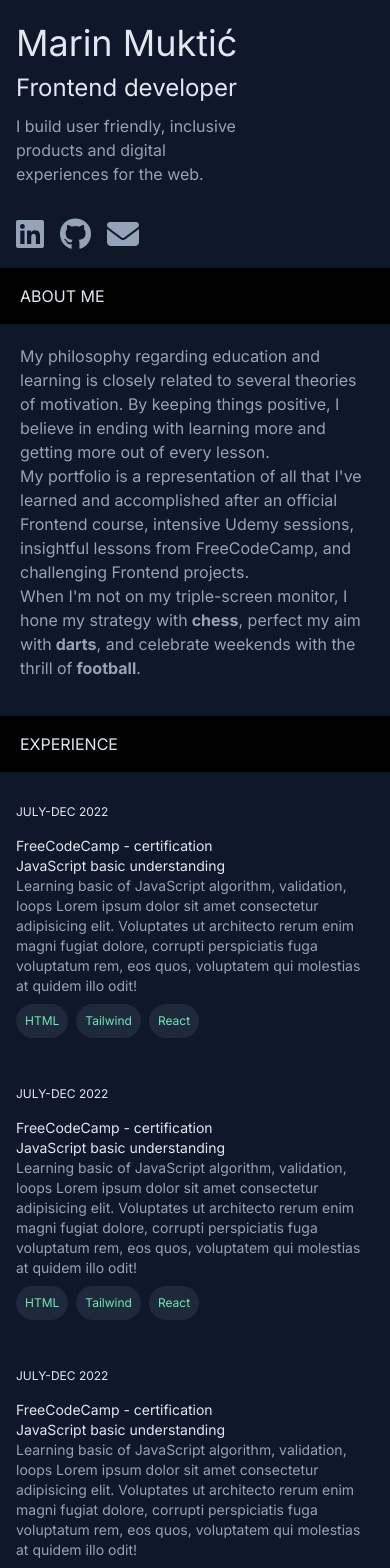
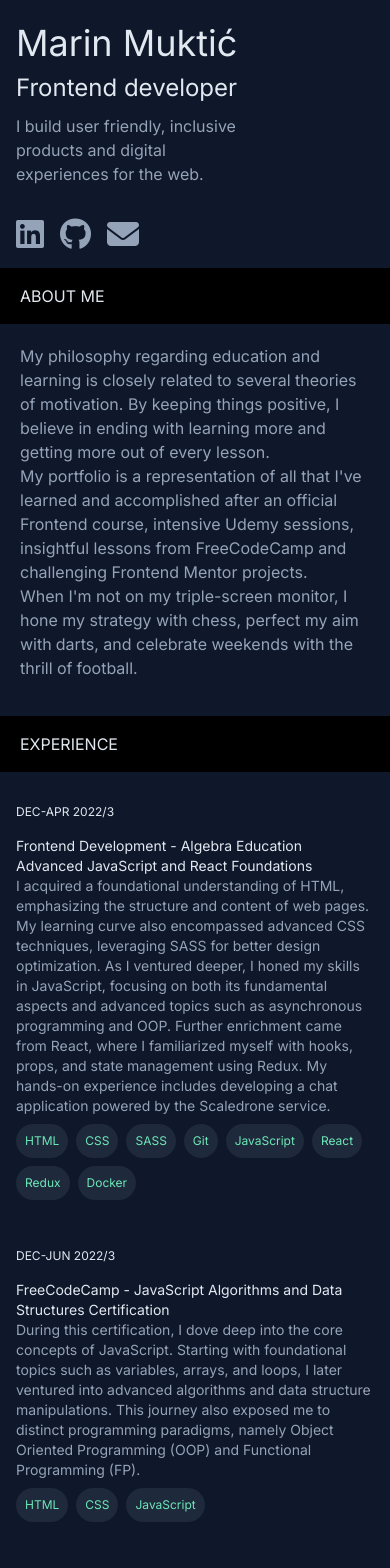
Before and after one commit to Marin303/portfolio_react, a React (Create React App) app: page / in a window 390 px wide. Shown: the top 1568 px of the page. Built offline with nearby package versions, Linux system fonts and the light colour scheme.

Commit message:
experience description

```diff
--- a/src/Pages/Experience.jsx
+++ b/src/Pages/Experience.jsx
@@ -7,59 +7,79 @@ const Experience = () => {
         EXPERIENCE
       </div>
       <section className="hoverEffect flex flex-col sm:flex-row sm:justify-around lg:justify-start gap-4 mt-4 p-4 rounded text-sm">
-        <p className="text-xs">JULY-DEC 2022</p>
+        <p className="text-xs">DEC-APR 2022/3</p>
         <div className="md:w-1/2">
-          <p>FreeCodeCamp - certification</p>
-          <p>JavaScript basic understanding</p>
+          <p>Frontend Development - Algebra Education</p>
+          <p>Advanced JavaScript and React Foundations</p>
           <p className="text-slate-400">
-            Learning basic of JavaScript algorithm, validation, loops Lorem
-            ipsum dolor sit amet consectetur adipisicing elit. Voluptates ut
-            architecto rerum enim magni fugiat dolore, corrupti perspiciatis
-            fuga voluptatum rem, eos quos, voluptatem qui molestias at quidem
-            illo odit!
+            I acquired a foundational understanding of HTML, emphasizing the
+            structure and content of web pages. My learning curve also
+            encompassed advanced CSS techniques, leveraging SASS for better
+            design optimization. As I ventured deeper, I honed my skills in
+            JavaScript, focusing on both its fundamental aspects and advanced
+            topics such as asynchronous programming and OOP. Further enrichment
+            came from React, where I familiarized myself with hooks, props, and
+            state management using Redux. My hands-on experience includes
+            developing a chat application powered by the Scaledrone service.
           </p>
           <div className="text-emerald-300 flex flex-wrap gap-2 text-xs skills mt-2">
             <p>HTML</p>
-            <p>Tailwind</p>
+            <p>CSS</p>
+            <p>SASS</p>
+            <p>Git</p>
+            <p>JavaScript</p>
             <p>React</p>
+            <p>Redux</p>
+            <p>Docker</p>
           </div>
         </div>
       </section>
       <section className="hoverEffect flex flex-col sm:flex-row sm:justify-around lg:justify-start gap-4 mt-4 p-4 rounded text-sm">
-        <p className="text-xs">JULY-DEC 2022</p>
+        <p className="text-xs">DEC-JUN 2022/3</p>
         <div className="md:w-1/2">
-          <p>FreeCodeCamp - certification</p>
-          <p>JavaScript basic understanding</p>
+          <p>
+            FreeCodeCamp - JavaScript Algorithms and Data Structures
+            Certification
+          </p>
           <p className="text-slate-400">
-            Learning basic of JavaScript algorithm, validation, loops Lorem
-            ipsum dolor sit amet consectetur adipisicing elit. Voluptates ut
-            architecto rerum enim magni fugiat dolore, corrupti perspiciatis
-            fuga voluptatum rem, eos quos, voluptatem qui molestias at quidem
-            illo odit!
+            During this certification, I dove deep into the core concepts of
+            JavaScript. Starting with foundational topics such as variables,
+            arrays, and loops, I later ventured into advanced algorithms and
+            data structure manipulations. This journey also exposed me to
+            distinct programming paradigms, namely Object Oriented Programming
+            (OOP) and Functional Programming (FP).
           </p>
           <div className="text-emerald-300 flex flex-wrap gap-2 text-xs skills mt-2">
             <p>HTML</p>
-            <p>Tailwind</p>
-            <p>React</p>
+            <p>CSS</p>
+            <p>JavaScript</p>
           </div>
         </div>
       </section>
       <section className="hoverEffect flex flex-col sm:flex-row sm:justify-around lg:justify-start gap-4 mt-4 p-4 rounded text-sm">
-        <p className="text-xs">JULY-DEC 2022</p>
+        <p className="text-xs lg:pr-2">AUG-OCT 2022</p>
         <div className="md:w-1/2">
-          <p>FreeCodeCamp - certification</p>
-          <p>JavaScript basic understanding</p>
+          <p>
+            <a
+              href="https://www.freecodecamp.org/certification/Marin03/responsive-web-design"
+              target="_blank"
+              rel="noreferrer"
+            >
+              FreeCodeCamp - Responsive Web Design Certification
+            </a>
+          </p>
           <p className="text-slate-400">
-            Learning basic of JavaScript algorithm, validation, loops Lorem
-            ipsum dolor sit amet consectetur adipisicing elit. Voluptates ut
-            architecto rerum enim magni fugiat dolore, corrupti perspiciatis
-            fuga voluptatum rem, eos quos, voluptatem qui molestias at quidem
-            illo odit!
+            This certification enriched my design perspective, offering an
+            in-depth understanding of HTML and CSS. The course modules walked me
+            through creating dynamic layouts and responsive designs. I gained
+            hands-on experience by building various projects, including a cat
+            photo app and a magazine layout using modern techniques like CSS
+            Flexbox and Grid.
           </p>
           <div className="text-emerald-300 flex flex-wrap gap-2 text-xs skills mt-2">
             <p>HTML</p>
-            <p>Tailwind</p>
-            <p>React</p>
+            <p>CSS</p>
+            <p>SASS</p>
           </div>
         </div>
       </section>
--- a/src/Pages/Main.jsx
+++ b/src/Pages/Main.jsx
@@ -33,13 +33,13 @@ const Main = () => {
           <p>
             My portfolio is a representation of all that I've learned and
             accomplished after an official Frontend course, intensive Udemy
-            sessions, insightful lessons from FreeCodeCamp, and challenging
-            Frontend projects.
+            sessions, insightful lessons from FreeCodeCamp and challenging
+            Frontend Mentor projects.
           </p>
           <p>
             When I'm not on my triple-screen monitor, I hone my strategy with
             <span
-              className="pl-1 font-bold cursor-none"
+              className="pl-1 sm:font-bold sm:cursor-none sm:text-slate-300"
               onMouseEnter={() => handleIconHover(chessIcon)}
               onMouseMove={handleMouseMove}
               onMouseLeave={() => setHoveredIcon(null)}
@@ -48,7 +48,7 @@ const Main = () => {
             </span>,
             perfect my aim with
             <span
-              className="pl-1 font-bold cursor-none"
+              className="pl-1 sm:font-bold sm:cursor-none sm:text-slate-300"
               onMouseEnter={() => handleIconHover(dartIcon)}
               onMouseMove={handleMouseMove}
               onMouseLeave={() => setHoveredIcon(null)}
@@ -56,7 +56,7 @@ const Main = () => {
               darts
             </span>, and celebrate weekends with the thrill of
             <span
-              className="pl-1 font-bold cursor-none"
+              className="pl-1 sm:font-bold sm:cursor-none sm:text-slate-300"
               onMouseEnter={() => handleIconHover(football)}
               onMouseMove={handleMouseMove}
               onMouseLeave={() => setHoveredIcon(null)}
@@ -67,7 +67,7 @@ const Main = () => {
               <img
                 src={hoveredIcon}
                 alt="hovered icon"
-                className="fixed"
+                className="sm:fixed sm:block hidden"
                 style={{
                   top: cursorPos.y + 25 + "px",
                   left: cursorPos.x - 10 + "px",
```
